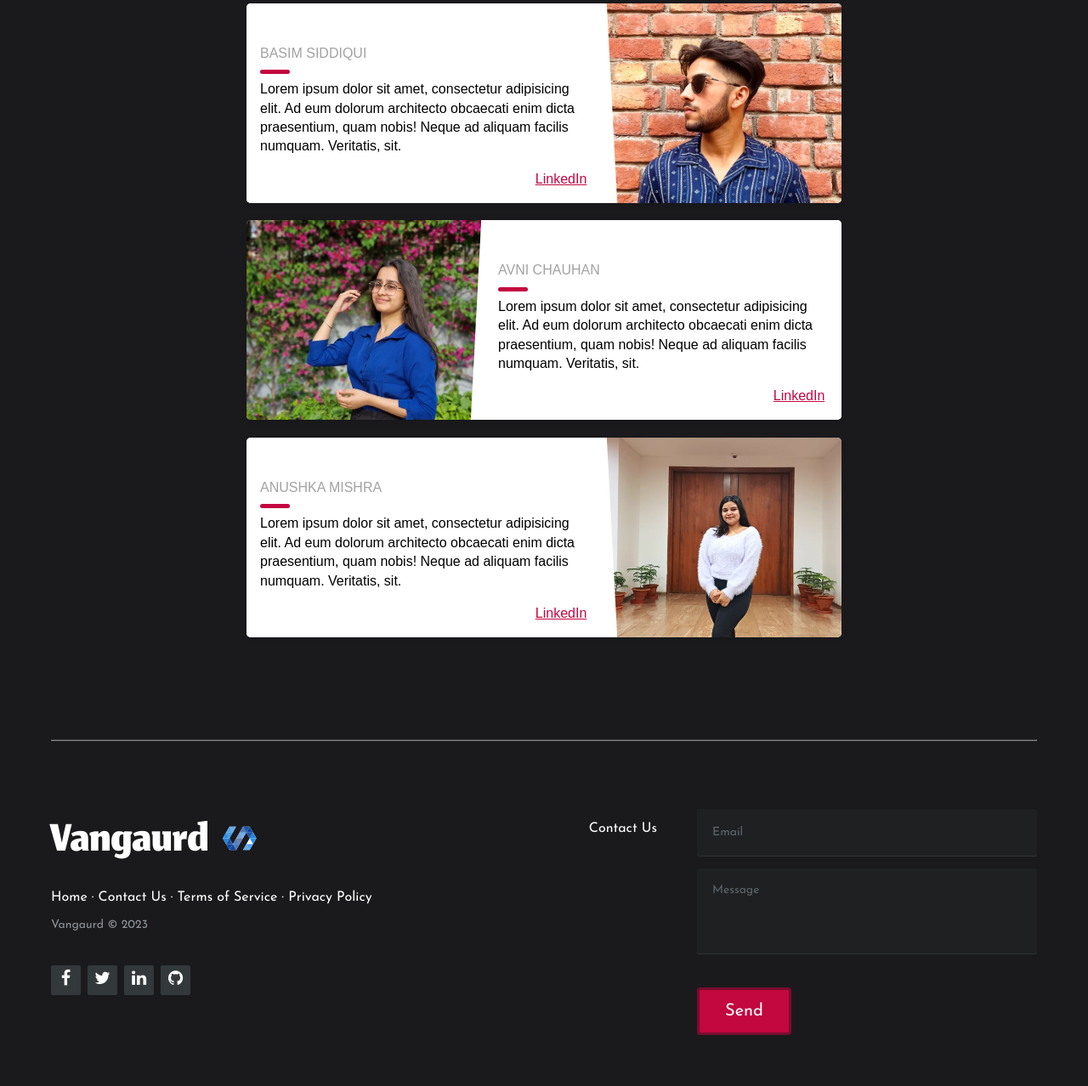
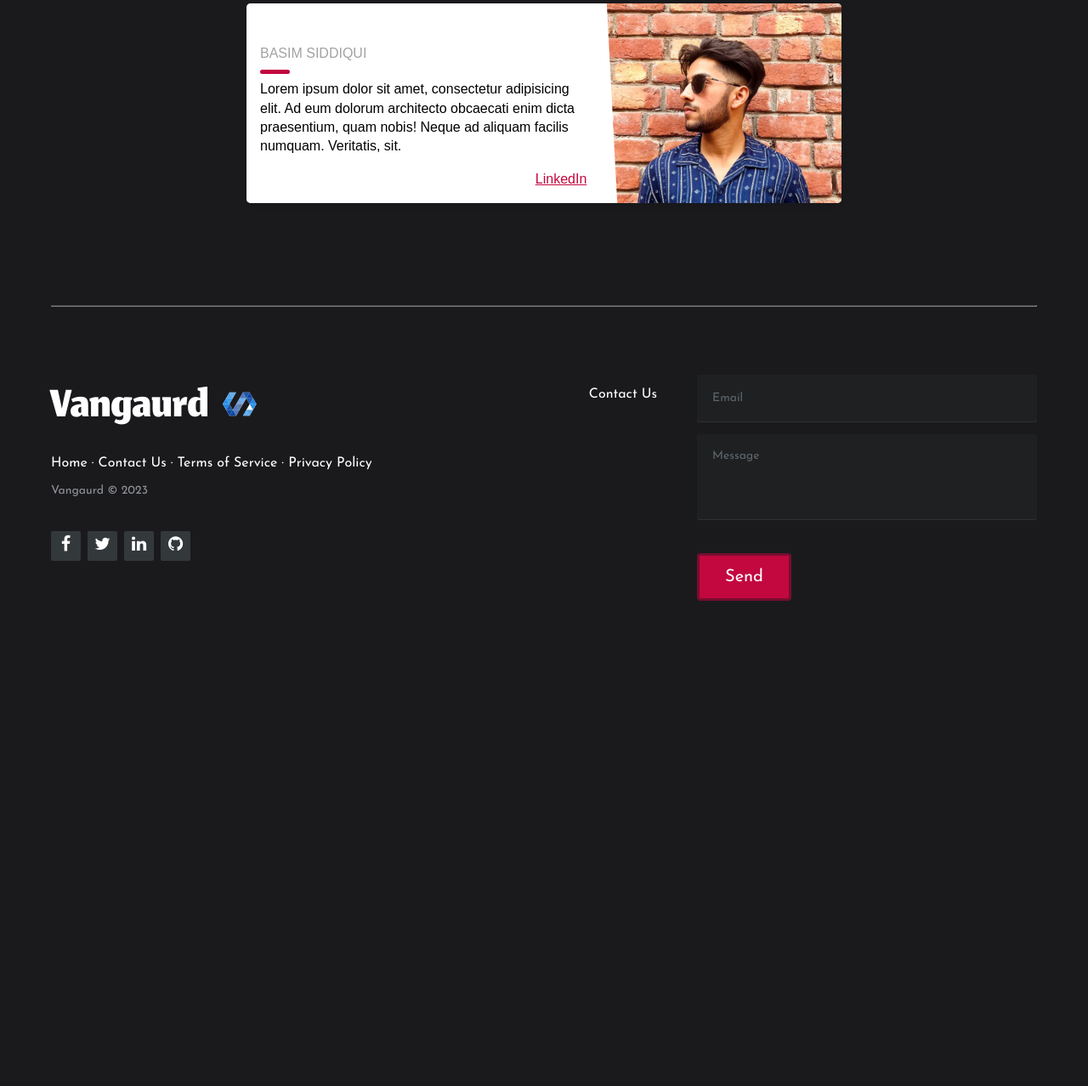
Before and after one commit to asmeet23/Financial-Fraud-Detection, a Flask app: page /about in a window 1280 px wide. Shown: the part 1360-2638 px from the top of the page at 85% size. After the commit the page ends 2067 px from the top, so only its background shows below. Run offline with Flask 3, Linux system fonts and the light colour scheme; parts of the project's set-up code (start-up, migrations or seed data) failed here and were passed over.

Commit message:
Changes to be committed: 	modified:   templates/About.html

```diff
--- a/templates/About.html
+++ b/templates/About.html
@@ -102,34 +102,7 @@
           </p>
         </div>
       </div>
-      <div class="blog-card">
-        <div class="meta">
-          <div class="photo" style="background-image: url(/static/images/avni.jpg)"></div>
 
-        </div>
-        <div class="description">
-          <h1>Learning to Code</h1>
-          <h2>Avni Chauhan</h2>
-          <p> Lorem ipsum dolor sit amet, consectetur adipisicing elit. Ad eum dolorum architecto obcaecati enim dicta praesentium, quam nobis! Neque ad aliquam facilis numquam. Veritatis, sit.</p>
-          <p class="read-more">
-
-            <a href="https://www.linkedin.com/in/avni-chauhan-885b0621a/">LinkedIn</a>
-          </p>
-        </div>
-      </div>
-      <div class="blog-card alt">
-        <div class="meta">
-          <div class="photo" style="background-image: url(/static/images/WhatsApp\ Image\ 2023-12-30\ at\ 14.33.06_77e6d446.jpg )"></div>
-
-        </div>
-        <div class="description">
-          <h1>Mastering the Language</h1>
-          <h2>Anushka Mishra</h2>
-          <p>Lorem ipsum dolor sit amet, consectetur adipisicing elit. Ad eum dolorum architecto obcaecati enim dicta praesentium, quam nobis! Neque ad aliquam facilis numquam. Veritatis, sit.</p>
-          <p class="read-more">
-            <a href="https://www.linkedin.com/in/anushka-mishra-578b14231/">LinkedIn</a>
-          </p>
-        </div>
       </div>
       <footer class="footer-distributed">
         <hr>
```
